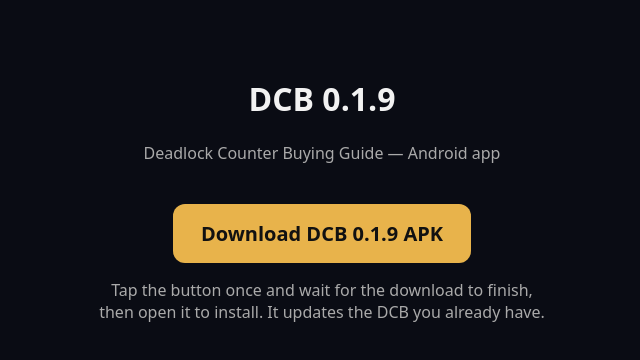
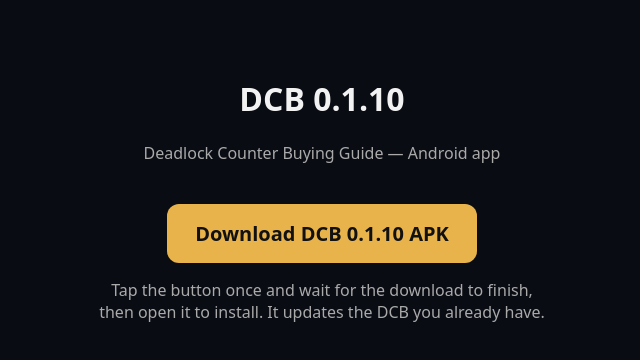
Before and after one commit to FatalBert-hue/fatalbert-hue.github.io, a plain HTML site: page dcb/download.html in a window 1280 px wide. Shown: the whole page, without its empty margins (318-958 px from the left). Drawn offline with Linux system fonts and the light colour scheme.

Commit message:
DCB 0.1.10 download page

```diff
--- a/dcb/download.html
+++ b/dcb/download.html
@@ -1,10 +1,10 @@
 <!DOCTYPE html>
 <html lang="en"><head><meta charset="utf-8"><meta name="viewport" content="width=device-width, initial-scale=1">
-<title>Download DCB 0.1.9</title>
+<title>Download DCB 0.1.10</title>
 <style>body{font-family:system-ui,sans-serif;background:#0a0c14;color:#f2f2f2;text-align:center;padding:48px 20px} a.btn{display:inline-block;background:#e8b34b;color:#111;padding:16px 28px;border-radius:12px;font-size:20px;font-weight:700;text-decoration:none;margin-top:24px} p{color:#aaa}</style>
 </head><body>
-<h1>DCB 0.1.9</h1>
+<h1>DCB 0.1.10</h1>
 <p>Deadlock Counter Buying Guide — Android app</p>
-<a class="btn" href="https://expo.dev/artifacts/eas/F1lKR4yZ2_zc6XzHnGRvNJ2eWnTtTc4FzoYW201AyLY.apk">Download DCB 0.1.9 APK</a>
+<a class="btn" href="https://expo.dev/artifacts/eas/3n400cqkFK3KScj-BXy5Vi--QB-Ey2ag_u39B27cn0k.apk">Download DCB 0.1.10 APK</a>
 <p>Tap the button once and wait for the download to finish,<br>then open it to install. It updates the DCB you already have.</p>
 </body></html>
```
